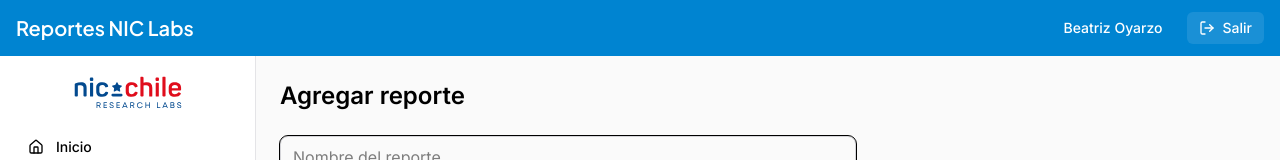
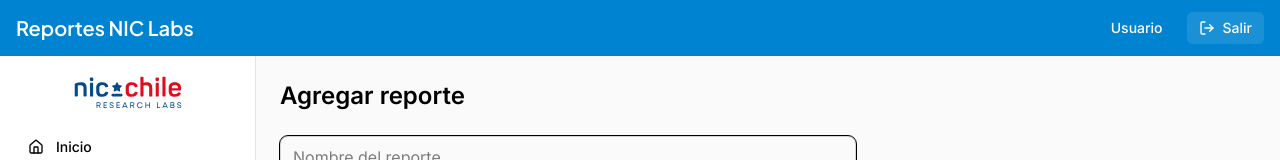
Before and after one commit to puchabea/powerbi-embedded-next.js, a Next.js app: page /dashboard/reports/new in a window 1280 px wide. Shown: the top 160 px of the page. Built offline with nearby package versions, Linux system fonts and the light colour scheme; no server answers.

Commit message:
feat: show session user and sign out in top nav

```diff
--- a/app/ui/dashboard/top-nav.tsx
+++ b/app/ui/dashboard/top-nav.tsx
@@ -1,41 +1,39 @@
 "use client";
 
-import Link from "next/link";
+import { signOut, useSession } from "next-auth/react";
 import { LogOut } from "lucide-react";
 import { jakarta } from "@/app/ui/fonts";
 
+export default function TopNav() {
+  const { data: session } = useSession();
 
-export default function TopNav() {
+  const userName =
+    session?.user?.name ?? session?.user?.email ?? "Usuario";
+
   return (
     <header className="sticky top-0 z-50 w-full">
-      {/* Top blue bar */}
       <div className="h-14 w-full bg-sky-600">
         <div className="mx-auto flex h-full w-full items-center justify-between px-4">
-
-          {/* Left: Brand */}
           <div className="flex items-center gap-3 text-white">
             <div className={`text-xl font-semibold ${jakarta.className}`}>
               Reportes NIC Labs
             </div>
-
           </div>
 
           {/* User + Logout */}
           <div className="flex items-center gap-6">
-            {/* User de prueba*/}
             <div className="text-sm font-medium text-white">
-              Beatriz Oyarzo
+              {userName}
             </div>
 
-            {/* Logout */}
-            <Link
-            href="/"
+            <button
+              onClick={() => signOut({ callbackUrl: "/" })}
               className="flex items-center gap-2 rounded-md bg-white/10 px-3 py-1.5
                          text-sm font-medium text-white hover:bg-white/20 transition-colors"
             >
               <LogOut size={16} />
               Salir
-            </Link>
+            </button>
           </div>
         </div>
       </div>
```
Lines whose indentation alone changed are shown as unchanged.
